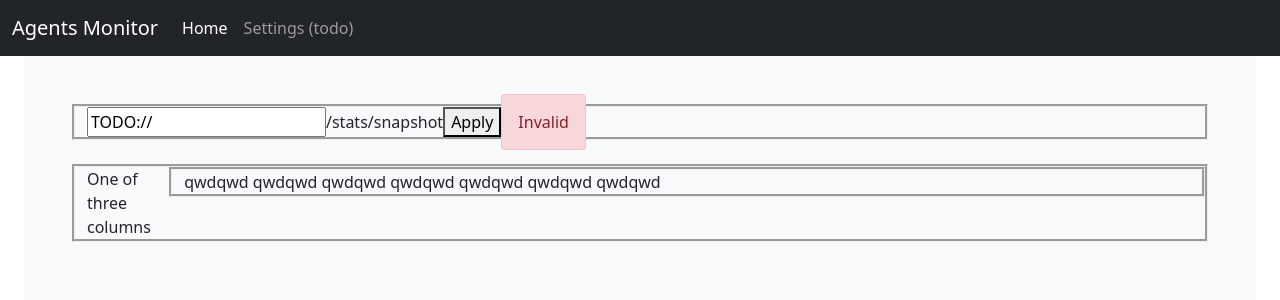
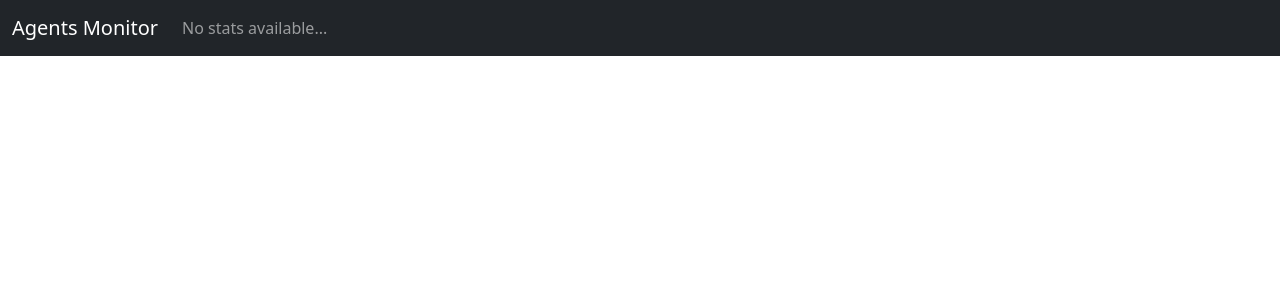
Before and after one commit to adgs85/mon-frontend, a React app: page / in a window 1280 px wide. Shown: the top 300 px of the page. Built offline with nearby package versions, Linux system fonts and the light colour scheme; no server answers.

Commit message:
Layout marshals stat json, updates it's state, NavBar(memo) will react to available statistics to render the menu

```diff
--- a/src/components/layout/Layout.tsx
+++ b/src/components/layout/Layout.tsx
@@ -1,16 +1,22 @@
 import React from "react";
 import { genericGetFetch } from "../../transport/GenericFetch";
+import { NavBar } from "../main/NavBar";
+import { marshal } from "../marshalling/StatsMarshalling";
 import { ConnectionState } from "./Constants";
+import {IMapOfStats} from "../marshalling/StatsModel"
 
 
 interface LayoutState {
     statsSnapshotUrl: string
     connState: ConnectionState
+    activeStat: string
+    statsAvailable: string[]
+    statsMap: IMapOfStats
 }
-
 
 const defaultServerUrl = "http://localhost:8080"
 export const statsSnapshotUrl = "/stats/snapshot"
+
 
 export class Layout extends React.PureComponent<{}, LayoutState>{
 
@@ -22,7 +28,10 @@ export class Layout extends React.PureComponent<{}, LayoutState>{
         super(props)
         this.state = {
             statsSnapshotUrl: defaultServerUrl + statsSnapshotUrl,
-            connState: ConnectionState.init
+            connState: ConnectionState.init,
+            activeStat: "",
+            statsAvailable: [],
+            statsMap: {}
         }
     }
 
@@ -30,38 +39,64 @@ export class Layout extends React.PureComponent<{}, LayoutState>{
         this.setState({ statsSnapshotUrl: url })
     }
 
+    renderChildrenPassProps() {
+        return React.Children.map<React.ReactNode, React.ReactNode>(this.props.children, child => {
+            if (React.isValidElement(child)) {
+                return React.cloneElement(child, this.props)
+            }
+        })
+    }
+
     componentDidMount() {
         this.intervalId = window.setInterval(() => {
             if (this.fetchInProgress) {
-                console.info("Stats fetch skipped, previous fetch in flight")
+                console.warn("Stats fetch skipped, previous fetch in flight")
                 return
             }
             genericGetFetch(
                 {
                     url: this.state.statsSnapshotUrl,
                     successFunction: (json: any) => {
-                        console.log(json)
-                        this.setState({ connState: ConnectionState.sane })
                         this.fetchInProgress = false
+                        this.setAvailableStats(marshal(json))
                     },
                     errorFunction: (result: any) => {
                         this.fetchInProgress = false
-                        this.setState({ connState: ConnectionState.error })
+                        this.setState({
+                            connState: ConnectionState.error,
+                            activeStat: "",
+                            statsAvailable: []
+                        })
                     }
                 }
             )
         }, 1000)
     }
 
-    componentWillUnmount(){
-        if(typeof this.intervalId !== 'undefined'){
+    setAvailableStats(statsMap: IMapOfStats){
+        let availableStatsNames = Object.keys(statsMap).sort()
+        this.setState({
+            connState: ConnectionState.sane,
+            statsMap:statsMap,
+            statsAvailable: availableStatsNames
+        })
+    }
+
+    componentWillUnmount() {
+        if (typeof this.intervalId !== 'undefined') {
             clearInterval(this.intervalId)
         }
     }
 
+    setActiveStatTab = (activeStat: string) => {
+        if (this.state.activeStat !== activeStat) {
+            this.setState((state, props) => {return { activeStat: activeStat }})
+        }
+    }
+
     render() {
-        return <>
-            {this.props.children}
-        </>
+        return <div>
+            <NavBar setActiveStatTab={this.setActiveStatTab} statsTypes={this.state.statsAvailable} activeStat={this.state.activeStat} />
+        </div>
     }
 }
--- a/src/components/main/NavBar.tsx
+++ b/src/components/main/NavBar.tsx
@@ -1,9 +1,27 @@
-import React, { useState } from "react";
+import React, { memo, useState } from "react";
+import { deepEqual } from 'fast-equals';
 
 
-export function NavBar(props: {}) {
+export interface INavBarProps {
+    statsTypes: string[]
+    activeStat: string
+    setActiveStatTab: (activeStat: string) => void
+}
 
-    const [activeTabIdx, setActiveTabIdx] = useState(0);
+
+
+const NavBarFunc = ({ statsTypes, setActiveStatTab, activeStat }: INavBarProps) => {
+    console.info("render navbar")
+    let renderAvailableStats = (statsTypes: string[]) => {
+        return statsTypes.map((type, _) => {
+            let active = activeStat === type;
+            if (active) {
+                setActiveStatTab(type)
+            }
+
+            return <span key={type} className={"nav-item nav-link" + (active ? " active" : "")} onClick={() => setActiveStatTab(type)}>{type}</span>
+        })
+    }
 
     return (
         <nav className="navbar navbar-expand-lg navbar-dark bg-dark">
@@ -14,17 +32,22 @@ export function NavBar(props: {}) {
                 </button>
                 <div className="collapse navbar-collapse" id="navbarCollapse">
                     <div className="navbar-nav">
+                        {statsTypes.length > 0 &&
+                            <>
+                                {renderAvailableStats(statsTypes)}
+                            </>
+                        }
 
-                        <span
-                            className={"nav-item nav-link" + (activeTabIdx === 0 ? " active" : "")}
-                            onClick={() => setActiveTabIdx(0)}>Home</span>
-
-                        <span
-                            className={"nav-item nav-link" + (activeTabIdx === 1 ? " active" : "")}
-                            onClick={() => setActiveTabIdx(1)}>Settings (todo)</span>
+                        {statsTypes.length == 0 &&
+                            <span className="nav-item nav-link">No stats available...</span>
+                        }
                     </div>
                 </div>
             </div>
         </nav>
     )
 }
+
+export const NavBar = memo(NavBarFunc, (prevProps, nextProps): boolean => {
+    return deepEqual(prevProps, nextProps)
+})
```
